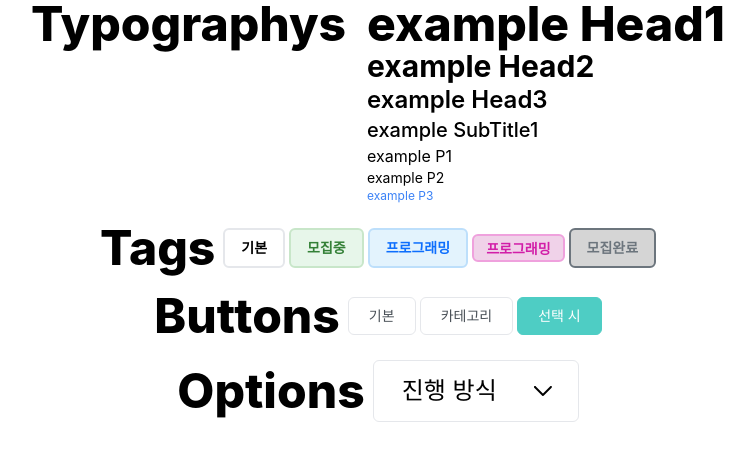
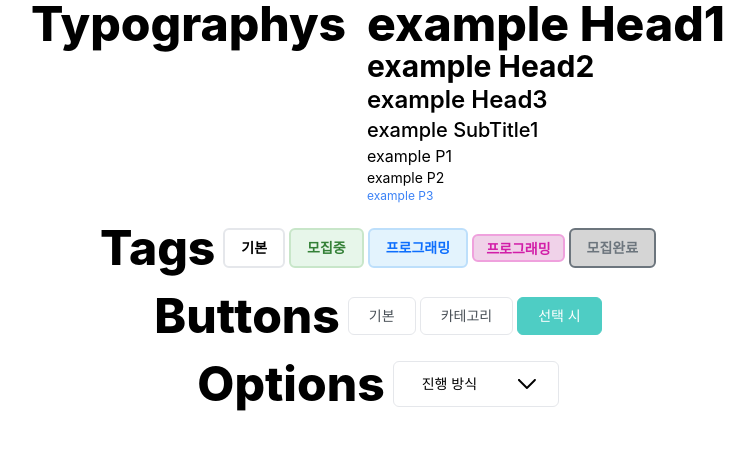
Before and after one commit to project-mos/frontend, a Next.js app: page /test in a window 1280 px wide. Shown: the top 460 px of the page, without its empty margins (262-1016 px from the left). Built offline with nearby package versions, Linux system fonts and the light colour scheme.

Commit message:
💄 [Design]: Atom/Select font-size px -> sm으로 수정

```diff
--- a/src/components/atoms/Select.tsx
+++ b/src/components/atoms/Select.tsx
@@ -18,7 +18,7 @@ const Select = ({
   return (
     <select
       className={cn(
-        "select select_renewal border rounded-md px-7 py-3 text-[24px] pr-[80px]",
+        "select select_renewal border rounded-md px-7 py-3 text-sm pr-[80px]",
         className
       )}
       {...props}
```
